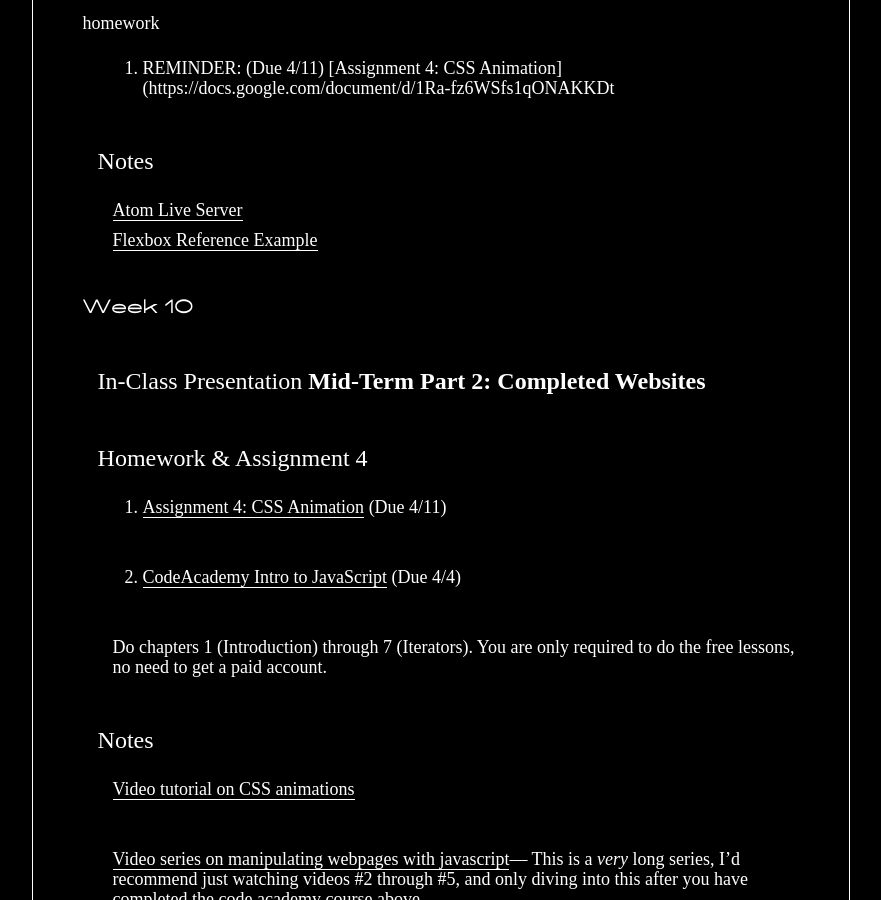
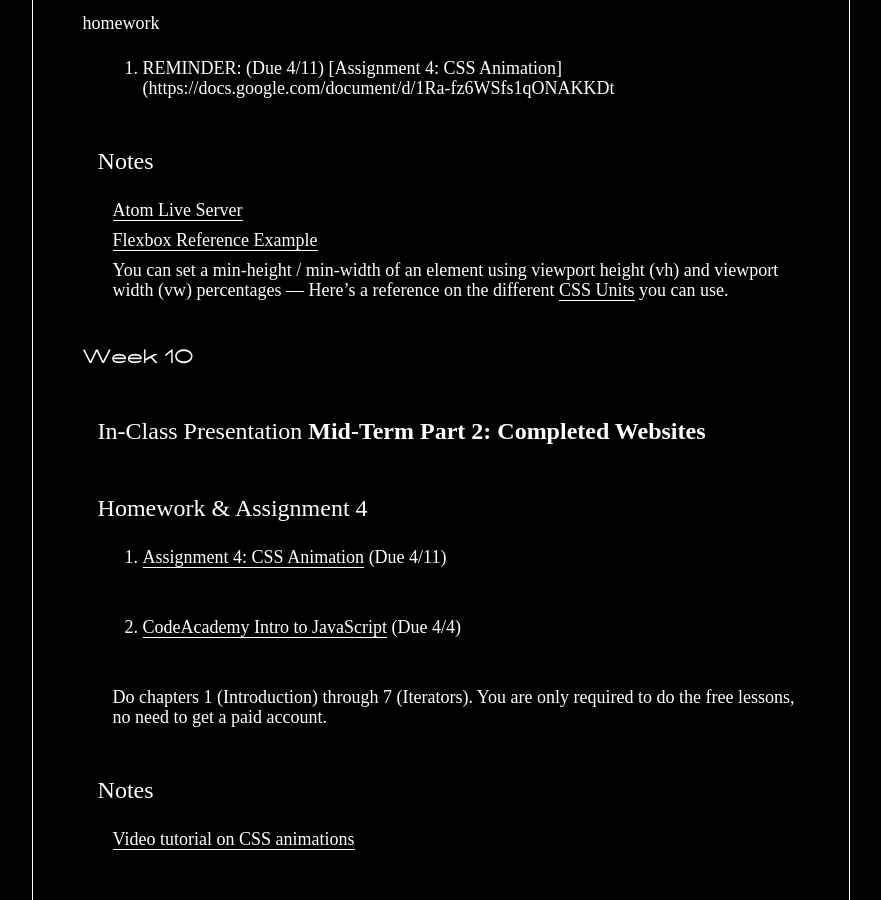
Before and after one commit to patshiu/spring2019webdesignbasics, a Jekyll site: the page built from _pages/assignments.md, in a window 1280 px wide and 900 px high, scrolled down 455 px. Shown: the whole window, without its empty margins (250-1131 px from the left). Built offline with Jekyll 4.4.1, drawn with Linux system fonts in a browser that asks for light colours; nearby versions of some CDN libraries; our own code applies the rules of GitHub Pages for plain Markdown files.

Commit message:
More notes.

```diff
--- a/_pages/assignments.md
+++ b/_pages/assignments.md
@@ -14,6 +14,7 @@ permalink: /assignments
 #### Notes
   * [Atom Live Server](https://atom.io/packages/atom-live-server)
   * [Flexbox Reference Example](https://www.dropbox.com/sh/ql5736x8fwx0sba/AABxlmUGm4ZSw__B2kwVrF_6a?dl=0)
+  * You can set a min-height / min-width of an element using viewport height (vh) and viewport width (vw) percentages — Here's a reference on the different [CSS Units](https://www.w3schools.com/cssref/css_units.asp) you can use.
 
 
 ## Week 10
```
